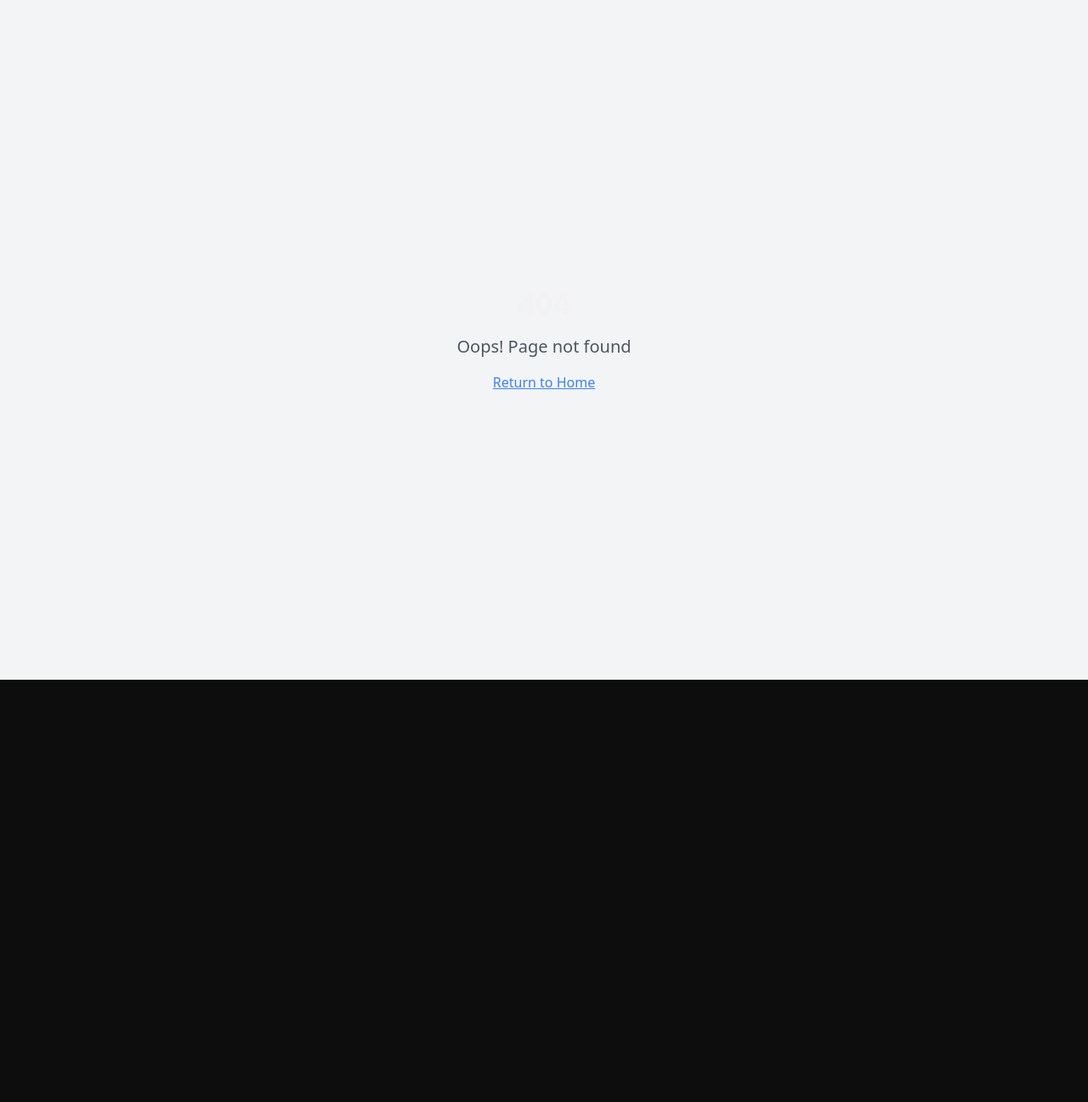
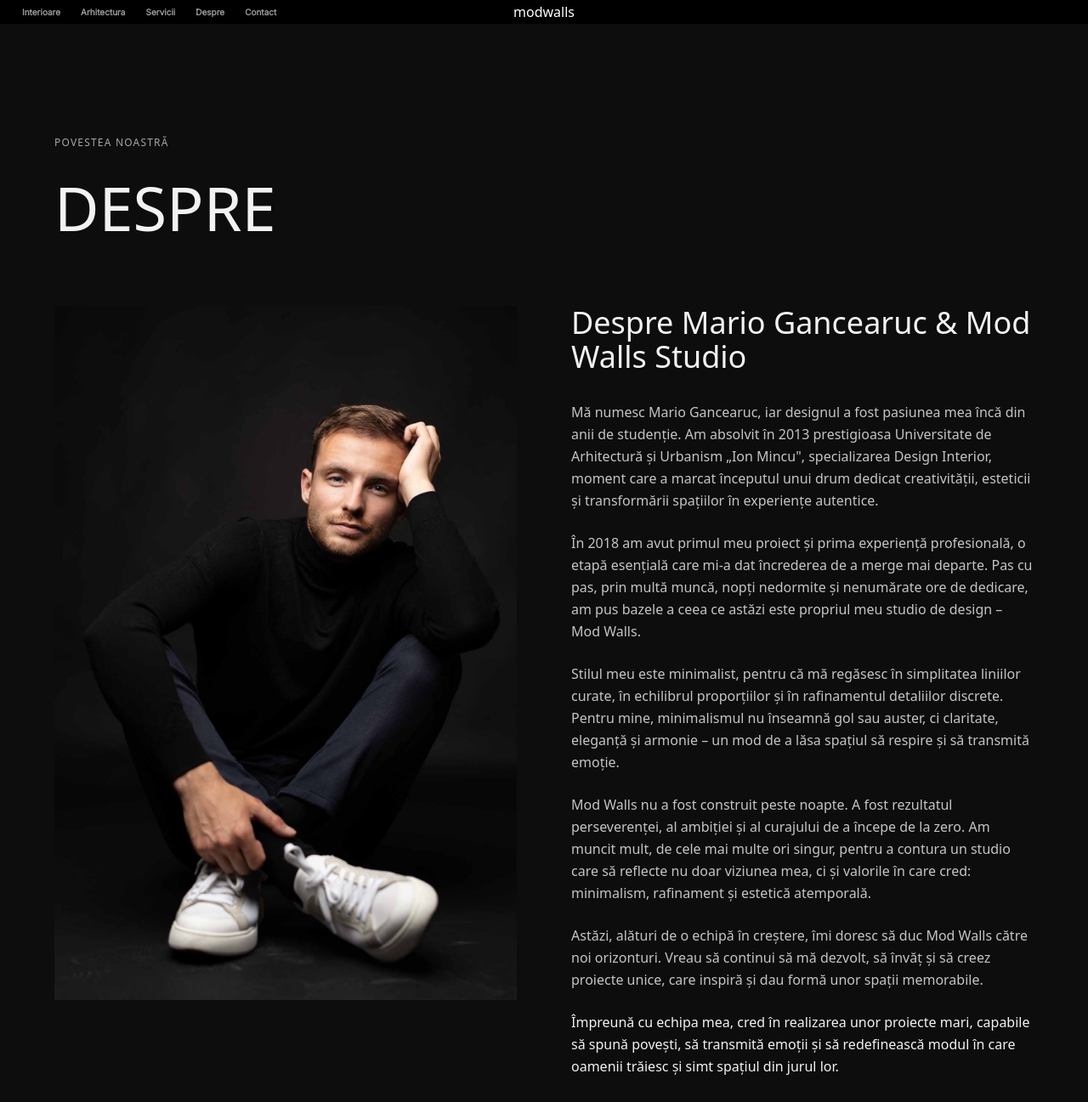
Before and after one commit to AVA1502/spaces-styled-dreams, a React (Vite) app: page /despre in a window 1280 px wide. Before the commit this address had no page. Shown: the top 1297 px of the page at 85% size. Before the commit the page ends 800 px from the top, so only its background shows below. Built offline with nearby package versions, Linux system fonts and the light colour scheme; the HTML template or start-up script is replaced by a standard one.

Commit message:
Add "About" page

```diff
--- a/src/App.tsx
+++ b/src/App.tsx
@@ -9,6 +9,7 @@ import ContemporaryElegance from "./pages/ContemporaryElegance";
 import ModernMinimalism from "./pages/ModernMinimalism";
 import Architecture from "./pages/Architecture";
 import Servicii from "./pages/Servicii";
+import Despre from "./pages/Despre";
 import NotFound from "./pages/NotFound";
 
 const queryClient = new QueryClient();
@@ -26,6 +27,7 @@ const App = () => (
           <Route path="/interioare/modern-minimalism" element={<ModernMinimalism />} />
           <Route path="/arhitectura" element={<Architecture />} />
           <Route path="/servicii" element={<Servicii />} />
+          <Route path="/despre" element={<Despre />} />
           {/* ADD ALL CUSTOM ROUTES ABOVE THE CATCH-ALL "*" ROUTE */}
           <Route path="*" element={<NotFound />} />
         </Routes>
--- a/src/components/Header.tsx
+++ b/src/components/Header.tsx
@@ -15,6 +15,9 @@ const Header = () => {
             <a href="/servicii" className="text-[10px] text-white/60 hover:text-white transition-quick font-bold">
               Servicii
             </a>
+            <a href="/despre" className="text-[10px] text-white/60 hover:text-white transition-quick font-bold">
+              Despre
+            </a>
             <a href="#contact" className="text-[10px] text-white/60 hover:text-white transition-quick font-bold">
               Contact
             </a>
--- /dev/null
+++ b/src/pages/Despre.tsx
@@ -0,0 +1,69 @@
+import Header from "@/components/Header";
+import Footer from "@/components/Footer";
+import marioPortrait from "@/assets/mario-portrait.jpg";
+
+const Despre = () => {
+  return (
+    <div className="min-h-screen">
+      <Header />
+      <main className="pt-20">
+        <div className="container mx-auto px-6 py-20">
+          <div className="max-w-6xl mx-auto">
+            <div className="text-xs uppercase tracking-widest text-muted-foreground mb-8">
+              Povestea Noastră
+            </div>
+
+            <h1 className="text-6xl md:text-7xl font-light mb-20 leading-tight text-foreground">
+              DESPRE
+            </h1>
+
+            <div className="grid lg:grid-cols-2 gap-16 items-start mb-20">
+              {/* Image */}
+              <div className="order-2 lg:order-1">
+                <img
+                  src={marioPortrait}
+                  alt="Mario Gancearuc - Designer Interior"
+                  className="w-full h-auto object-cover"
+                />
+              </div>
+
+              {/* Content */}
+              <div className="order-1 lg:order-2 space-y-6 text-foreground/80 leading-relaxed">
+                <h2 className="text-3xl md:text-4xl font-light text-foreground mb-8">
+                  Despre Mario Gancearuc & Mod Walls Studio
+                </h2>
+
+                <p>
+                  Mă numesc Mario Gancearuc, iar designul a fost pasiunea mea încă din anii de studenție. Am absolvit în 2013 prestigioasa Universitate de Arhitectură și Urbanism „Ion Mincu", specializarea Design Interior, moment care a marcat începutul unui drum dedicat creativității, esteticii și transformării spațiilor în experiențe autentice.
+                </p>
+
+                <p>
+                  În 2018 am avut primul meu proiect și prima experiență profesională, o etapă esențială care mi-a dat încrederea de a merge mai departe. Pas cu pas, prin multă muncă, nopți nedormite și nenumărate ore de dedicare, am pus bazele a ceea ce astăzi este propriul meu studio de design – Mod Walls.
+                </p>
+
+                <p>
+                  Stilul meu este minimalist, pentru că mă regăsesc în simplitatea liniilor curate, în echilibrul proporțiilor și în rafinamentul detaliilor discrete. Pentru mine, minimalismul nu înseamnă gol sau auster, ci claritate, eleganță și armonie – un mod de a lăsa spațiul să respire și să transmită emoție.
+                </p>
+
+                <p>
+                  Mod Walls nu a fost construit peste noapte. A fost rezultatul perseverenței, al ambiției și al curajului de a începe de la zero. Am muncit mult, de cele mai multe ori singur, pentru a contura un studio care să reflecte nu doar viziunea mea, ci și valorile în care cred: minimalism, rafinament și estetică atemporală.
+                </p>
+
+                <p>
+                  Astăzi, alături de o echipă în creștere, îmi doresc să duc Mod Walls către noi orizonturi. Vreau să continui să mă dezvolt, să învăț și să creez proiecte unice, care inspiră și dau formă unor spații memorabile.
+                </p>
+
+                <p className="font-medium text-foreground">
+                  Împreună cu echipa mea, cred în realizarea unor proiecte mari, capabile să spună povești, să transmită emoții și să redefinească modul în care oamenii trăiesc și simt spațiul din jurul lor.
+                </p>
+              </div>
+            </div>
+          </div>
+        </div>
+      </main>
+      <Footer />
+    </div>
+  );
+};
+
+export default Despre;
```
Also changed, not shown: src/assets/mario-portrait.jpg (added).
